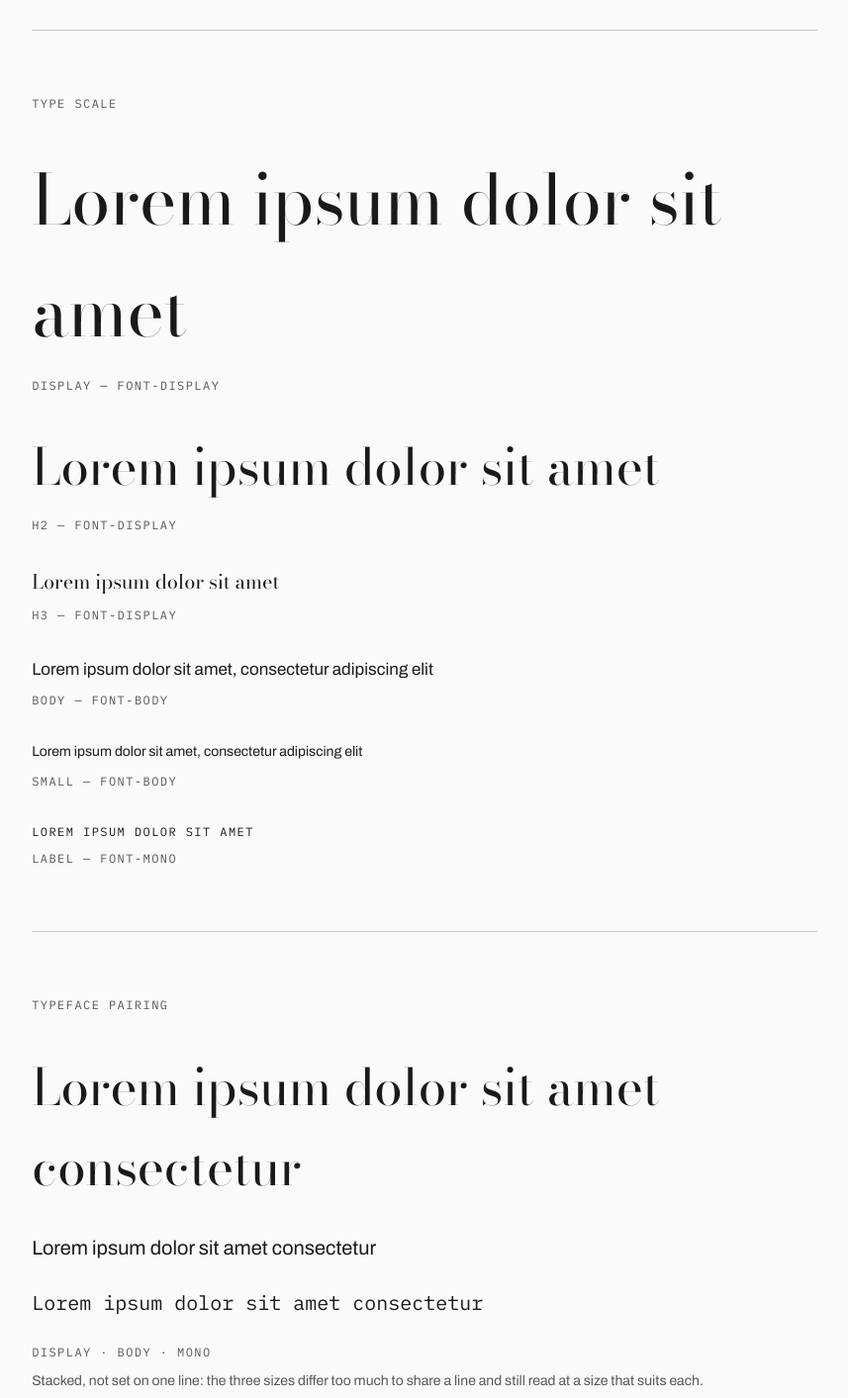
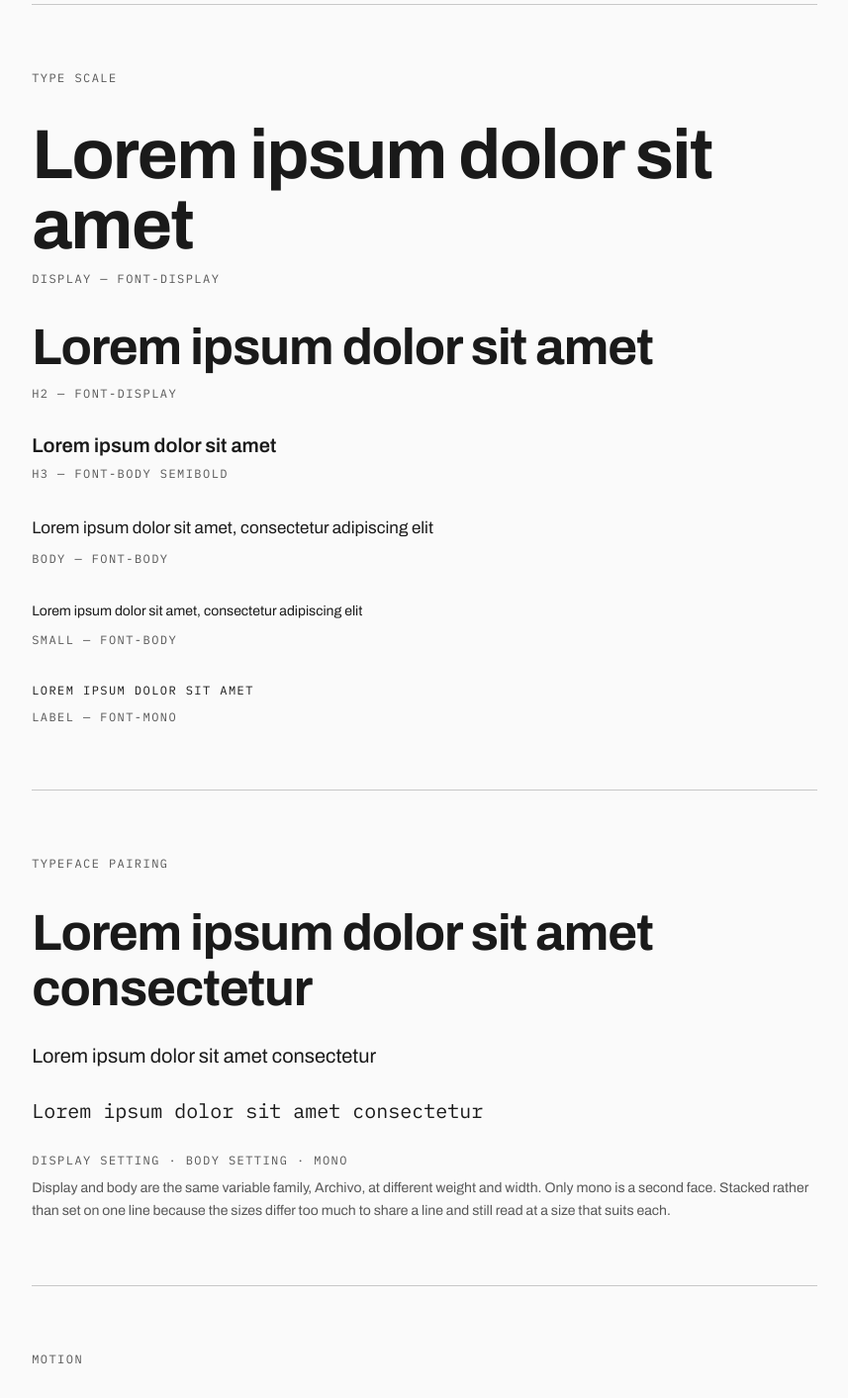
Before and after one commit to Pot-Thief/hca-company-profile, a Next.js app: page /styleguide in a window 1280 px wide. Shown: the part 500-1913 px from the top of the page at 99% size, without its empty margins (211-1068 px from the left). Built offline with nearby package versions, Linux system fonts and the light colour scheme.

Commit message:
replace the didone display face with one variable grotesque family

```diff
--- a/src/app/styleguide/page.tsx
+++ b/src/app/styleguide/page.tsx
@@ -9,8 +9,7 @@ const COLORS = [
   { name: 'void', value: 'var(--color-void)', hex: '#000000', hairline: false },
 ] as const;
 
-const LABEL_CLASS =
-  'font-[family-name:var(--font-mono)] text-[length:var(--text-label)] uppercase tracking-label';
+const LABEL_CLASS = 'font-mono text-label uppercase tracking-label';
 
 function SectionHeading({ id, children }: { id: string; children: string }) {
   return (
@@ -69,13 +68,10 @@ export default function StyleguidePage() {
   return (
     <main className="mx-auto max-w-4xl px-[var(--space-gutter)] py-16">
       <header>
-        <h1
-          id="top"
-          className="font-[family-name:var(--font-display)] text-[length:var(--text-h2)]"
-        >
+        <h1 id="top" className="type-display text-h2 leading-heading">
           Styleguide
         </h1>
-        <p className="mt-4 max-w-measure font-[family-name:var(--font-body)] text-[length:var(--text-body)] text-graphite">
+        <p className="mt-4 max-w-measure font-body text-body text-graphite">
           Design tokens for the company profile, rendered plainly for review before any section is
           built. Development only.
         </p>
@@ -91,9 +87,7 @@ export default function StyleguidePage() {
                 className={`block h-20 w-full ${hairline ? 'border border-ash' : ''}`}
                 style={{ background: value }}
               />
-              <span className="mt-3 block font-[family-name:var(--font-mono)] text-[length:var(--text-small)]">
-                {name}
-              </span>
+              <span className="mt-3 block font-mono text-small">{name}</span>
               <span className={`block ${LABEL_CLASS} text-graphite`}>{hex}</span>
             </li>
           ))}
@@ -106,37 +100,37 @@ export default function StyleguidePage() {
           <TypeSample
             token="display"
             family="display"
-            sampleClassName="font-[family-name:var(--font-display)] text-[length:var(--text-display)]"
+            sampleClassName="type-display text-display leading-display"
             text="Lorem ipsum dolor sit amet"
           />
           <TypeSample
             token="h2"
             family="display"
-            sampleClassName="font-[family-name:var(--font-display)] text-[length:var(--text-h2)]"
+            sampleClassName="type-display text-h2 leading-heading"
             text="Lorem ipsum dolor sit amet"
           />
           <TypeSample
             token="h3"
-            family="display"
-            sampleClassName="font-[family-name:var(--font-display)] text-[length:var(--text-h3)]"
+            family="body semibold"
+            sampleClassName="font-body font-semibold text-h3 leading-heading"
             text="Lorem ipsum dolor sit amet"
           />
           <TypeSample
             token="body"
             family="body"
-            sampleClassName="font-[family-name:var(--font-body)] text-[length:var(--text-body)]"
+            sampleClassName="font-body text-body"
             text="Lorem ipsum dolor sit amet, consectetur adipiscing elit"
           />
           <TypeSample
             token="small"
             family="body"
-            sampleClassName="font-[family-name:var(--font-body)] text-[length:var(--text-small)]"
+            sampleClassName="font-body text-small"
             text="Lorem ipsum dolor sit amet, consectetur adipiscing elit"
           />
           <TypeSample
             token="label"
             family="mono"
-            sampleClassName="font-[family-name:var(--font-mono)] text-[length:var(--text-label)] uppercase tracking-label"
+            sampleClassName="font-mono text-label uppercase tracking-label"
             text="Lorem ipsum dolor sit amet"
           />
         </div>
@@ -145,20 +139,19 @@ export default function StyleguidePage() {
       <section aria-labelledby="pairing" className="border-t border-ash py-16">
         <SectionHeading id="pairing">Typeface pairing</SectionHeading>
         <div className="mt-8 flex flex-col gap-6">
-          <p className="font-[family-name:var(--font-display)] text-[length:var(--text-h2)]">
+          <p className="type-display text-h2 leading-heading">
             Lorem ipsum dolor sit amet consectetur
           </p>
-          <p className="font-[family-name:var(--font-body)] text-[length:var(--text-h3)]">
-            Lorem ipsum dolor sit amet consectetur
-          </p>
-          <p className="font-[family-name:var(--font-mono)] text-[length:var(--text-h3)]">
-            Lorem ipsum dolor sit amet consectetur
-          </p>
+          <p className="font-body text-h3">Lorem ipsum dolor sit amet consectetur</p>
+          <p className="font-mono text-h3">Lorem ipsum dolor sit amet consectetur</p>
         </div>
-        <p className={`mt-6 ${LABEL_CLASS} text-graphite`}>display &middot; body &middot; mono</p>
-        <p className="mt-2 font-[family-name:var(--font-body)] text-[length:var(--text-small)] text-graphite">
-          Stacked, not set on one line: the three sizes differ too much to share a line and still
-          read at a size that suits each.
+        <p className={`mt-6 ${LABEL_CLASS} text-graphite`}>
+          display setting &middot; body setting &middot; mono
+        </p>
+        <p className="mt-2 font-body text-small text-graphite">
+          Display and body are the same variable family, Archivo, at different weight and width.
+          Only mono is a second face. Stacked rather than set on one line because the sizes differ
+          too much to share a line and still read at a size that suits each.
         </p>
       </section>
 
@@ -193,7 +186,7 @@ export default function StyleguidePage() {
             </p>
           </div>
         </div>
-        <p className="mt-8 font-[family-name:var(--font-body)] text-[length:var(--text-small)] text-graphite">
+        <p className="mt-8 font-body text-small text-graphite">
           Hover a square to preview. All three are disabled under prefers-reduced-motion.
         </p>
       </section>
@@ -205,15 +198,15 @@ export default function StyleguidePage() {
         <div className="mt-4 flex flex-wrap gap-8">
           <StateExample
             state="rest"
-            anchorClassName="inline-block rounded-edge border border-ink px-6 py-3 font-[family-name:var(--font-body)] text-[length:var(--text-body)] text-ink transition-[background-color,color] duration-[var(--duration-fast)] ease-[var(--ease-out)] hover:bg-ink hover:text-paper"
+            anchorClassName="inline-block rounded-edge border border-ink px-6 py-3 font-body text-body text-ink transition-[background-color,color] duration-[var(--duration-fast)] ease-[var(--ease-out)] hover:bg-ink hover:text-paper"
           />
           <StateExample
             state="hover (forced for preview)"
-            anchorClassName="inline-block rounded-edge border border-ink bg-ink px-6 py-3 font-[family-name:var(--font-body)] text-[length:var(--text-body)] text-paper"
+            anchorClassName="inline-block rounded-edge border border-ink bg-ink px-6 py-3 font-body text-body text-paper"
           />
           <StateExample
             state="focus (forced for preview)"
-            anchorClassName="inline-block rounded-edge border border-ink px-6 py-3 font-[family-name:var(--font-body)] text-[length:var(--text-body)] text-ink outline-2 outline-offset-2 outline-[var(--color-void)]"
+            anchorClassName="inline-block rounded-edge border border-ink px-6 py-3 font-body text-body text-ink outline-2 outline-offset-2 outline-[var(--color-void)]"
           />
         </div>
 
@@ -221,19 +214,19 @@ export default function StyleguidePage() {
         <div className="mt-4 flex flex-wrap gap-8">
           <GhostStateExample
             state="rest"
-            anchorClassName="inline-block px-6 py-3 font-[family-name:var(--font-body)] text-[length:var(--text-body)] text-ink underline decoration-ash underline-offset-4 transition-[color] duration-[var(--duration-fast)] ease-[var(--ease-out)] hover:text-graphite hover:decoration-graphite"
+            anchorClassName="inline-block px-6 py-3 font-body text-body text-ink underline decoration-ash underline-offset-4 transition-[color] duration-[var(--duration-fast)] ease-[var(--ease-out)] hover:text-graphite hover:decoration-graphite"
           />
           <GhostStateExample
             state="hover (forced for preview)"
-            anchorClassName="inline-block px-6 py-3 font-[family-name:var(--font-body)] text-[length:var(--text-body)] text-graphite underline decoration-graphite underline-offset-4"
+            anchorClassName="inline-block px-6 py-3 font-body text-body text-graphite underline decoration-graphite underline-offset-4"
           />
           <GhostStateExample
             state="focus (forced for preview)"
-            anchorClassName="inline-block px-6 py-3 font-[family-name:var(--font-body)] text-[length:var(--text-body)] text-ink underline decoration-ash underline-offset-4 outline-2 outline-offset-2 outline-[var(--color-void)]"
+            anchorClassName="inline-block px-6 py-3 font-body text-body text-ink underline decoration-ash underline-offset-4 outline-2 outline-offset-2 outline-[var(--color-void)]"
           />
         </div>
 
-        <p className="mt-8 font-[family-name:var(--font-body)] text-[length:var(--text-small)] text-graphite">
+        <p className="mt-8 font-body text-small text-graphite">
           Tab to either rest example to see the real focus outline; move the mouse over it to see
           the real hover change. The primary action uses radius-edge, 3px, the only radius in the
           system besides zero. Structural edges such as section blocks and images stay square.
--- a/src/components/sections/About.tsx
+++ b/src/components/sections/About.tsx
@@ -26,7 +26,7 @@ export function About({ label, headline, paragraphs, stats }: AboutContent) {
         >
           {stats.map((stat, index) => (
             <div key={index} className="py-[var(--space-block)] md:px-[var(--space-gutter)]">
-              <p className="font-display text-h2 leading-heading text-ink">{stat.value}</p>
+              <p className="type-display text-h2 leading-heading text-ink">{stat.value}</p>
               <p className="mt-3 font-mono text-label uppercase tracking-label text-graphite">
                 {stat.label}
               </p>
--- a/src/components/sections/Hero.tsx
+++ b/src/components/sections/Hero.tsx
@@ -32,7 +32,7 @@ export function Hero({ eyebrow, headline, subheadline, backgroundImage, actions
             <p className="font-mono text-label uppercase tracking-label text-mist">{eyebrow}</p>
           ) : null}
 
-          <h1 className="mt-[var(--space-block)] max-w-[24ch] font-display text-display leading-display text-paper text-balance">
+          <h1 className="mt-[var(--space-block)] max-w-[24ch] type-display text-display leading-display text-paper text-balance">
             {headline}
           </h1>
 
--- a/src/components/sections/Navbar.tsx
+++ b/src/components/sections/Navbar.tsx
@@ -18,9 +18,7 @@ export function Navbar({
       className="fixed inset-x-0 top-0 z-30 h-[var(--nav-h)] border-b border-ash bg-paper"
     >
       <div className="mx-auto flex h-full max-w-page items-center justify-between gap-[var(--space-gutter)] px-[var(--space-gutter)]">
-        <span className="font-[family-name:var(--font-display)] text-[length:var(--text-h3)] text-ink">
-          {logo.wordmark}
-        </span>
+        <span className="type-display text-h3 text-ink">{logo.wordmark}</span>
 
         <ul className="hidden items-center gap-[var(--space-gutter)] md:flex">
           {nav.map((item) => (
--- a/src/components/sections/Purpose.tsx
+++ b/src/components/sections/Purpose.tsx
@@ -30,7 +30,9 @@ export function Purpose({ label, headline, items }: PurposeContent) {
               key={index}
               className={`py-[var(--space-block)] md:px-[var(--space-gutter)] ${hairlines(index)}`}
             >
-              <h3 className="font-display text-h3 leading-heading text-ink">{item.title}</h3>
+              <h3 className="font-body font-semibold text-h3 leading-heading text-ink">
+                {item.title}
+              </h3>
               <p className="mt-3 max-w-measure text-body text-graphite">{item.body}</p>
             </div>
           ))}
--- a/src/components/sections/SectionHeading.tsx
+++ b/src/components/sections/SectionHeading.tsx
@@ -13,7 +13,7 @@ export function SectionHeading({
       {label ? (
         <p className="font-mono text-label uppercase tracking-label text-graphite">{label}</p>
       ) : null}
-      <h2 className="font-display text-h2 leading-heading text-balance">{text}</h2>
+      <h2 className="type-display text-h2 leading-heading text-balance">{text}</h2>
     </div>
   );
 }
```
Also changed, not shown: src/app/globals.css (+16 -1 lines), src/app/layout.tsx (+7 -10 lines).
